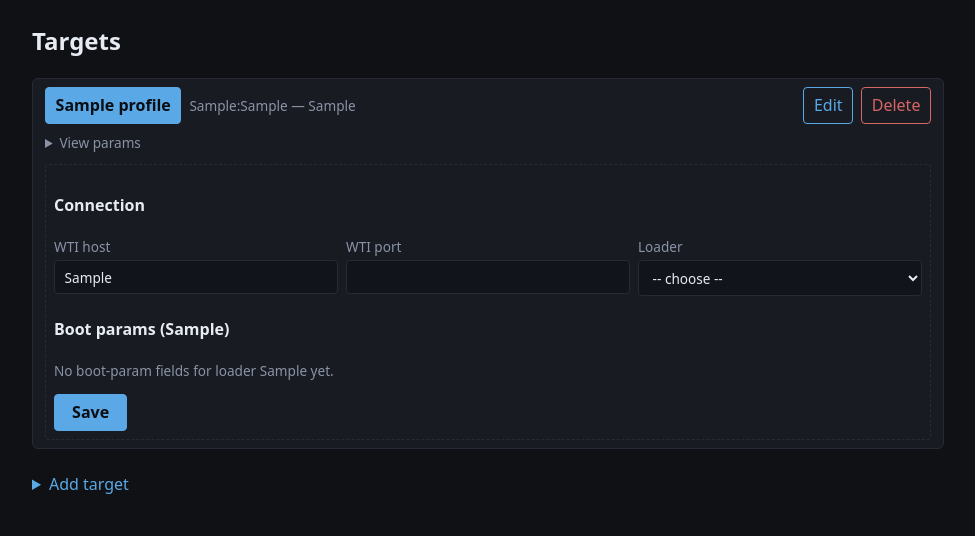
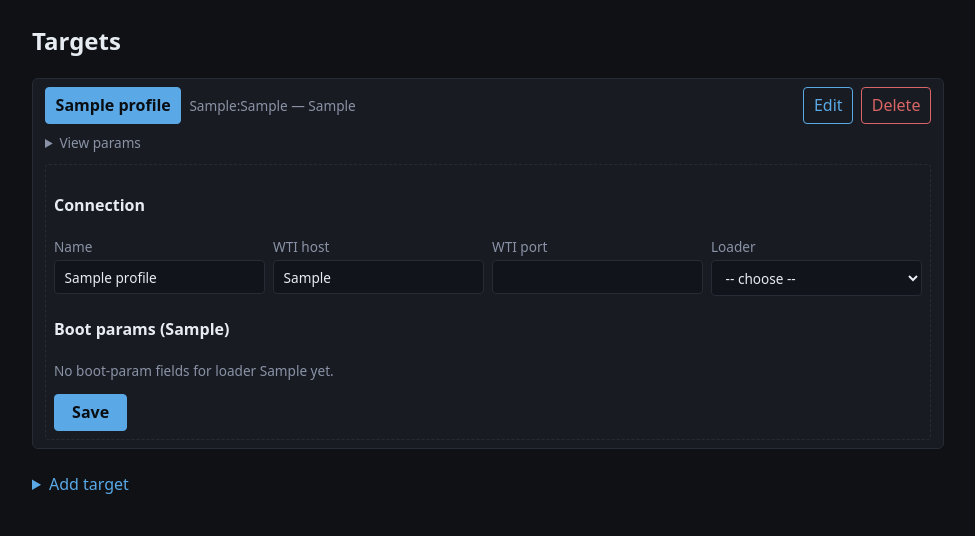
Before and after one commit to gemini-rtsw/bootsmith, a Flask app: template src/bootsmith/templates/index.html in a window 1280 px wide, after a click on "Edit". Shown: the part 84-620 px from the top of the page, without its empty margins (152-1127 px from the left). Run offline with Flask 3, Linux system fonts and the light colour scheme; the template is opened without the code that fills it: most values are stand-ins (such as "Sample title", 1, 10 or a date in 2020).

Commit message:
REL-4933: Allow renaming a target from the edit form
Adds a Name input as the first field of the edit dialog on the
main screen. profiles.rename_profile handles the on-disk move with
collision check. The update route picks up new_name from the form;
if it differs from the existing name, the JSON gets moved and the
in-memory Profile name updated.

Validation: same pattern as the create form ([A-Za-z0-9._-]{1,64}).

```diff
--- a/src/bootsmith/app.py
+++ b/src/bootsmith/app.py
@@ -113,7 +113,20 @@
         has_param_fields = any(k.startswith("param_") for k in request.form.keys())
         if has_param_fields or loader_changed:
             existing.boot_params = new_params
-        profiles_mod.save_profile(existing)
+
+        # Handle rename if a new_name was submitted and it differs.
+        new_name = (request.form.get("new_name") or "").strip()
+        if new_name and new_name != name:
+            try:
+                profiles_mod.save_profile(existing)  # save current state first
+                profiles_mod.rename_profile(name, new_name)
+                existing.name = new_name
+            except FileExistsError:
+                return _error(f"profile {new_name!r} already exists"), 409
+            except Exception as e:
+                return _error(f"rename failed: {e}"), 400
+        else:
+            profiles_mod.save_profile(existing)
         # If the edit was triggered from inside an active session, return
         # the params panel so we don't blow away the session view.
         if request.headers.get("X-Return") == "params":
--- a/src/bootsmith/templates/_profile_list.html
+++ b/src/bootsmith/templates/_profile_list.html
@@ -40,6 +40,9 @@
                 hx-swap="innerHTML">
             <h4>Connection</h4>
             <div class="grid">
+              <label>Name <input name="new_name" required value="{{ p.name }}"
+                                  pattern="[A-Za-z0-9._-]{1,64}"
+                                  title="letters, digits, dot, underscore, hyphen; max 64 chars"></label>
               <label>WTI host <input name="wti_host" required value="{{ p.wti_host }}"></label>
               <label>WTI port <input name="wti_port" required type="number" min="1" max="65535" value="{{ p.wti_port }}"></label>
               <label>Loader
```
Also changed, not shown: src/bootsmith/profiles.py (+21 -0 lines).
